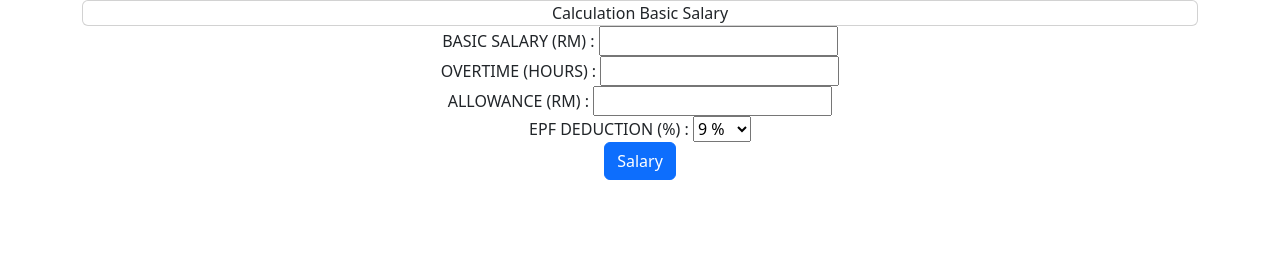
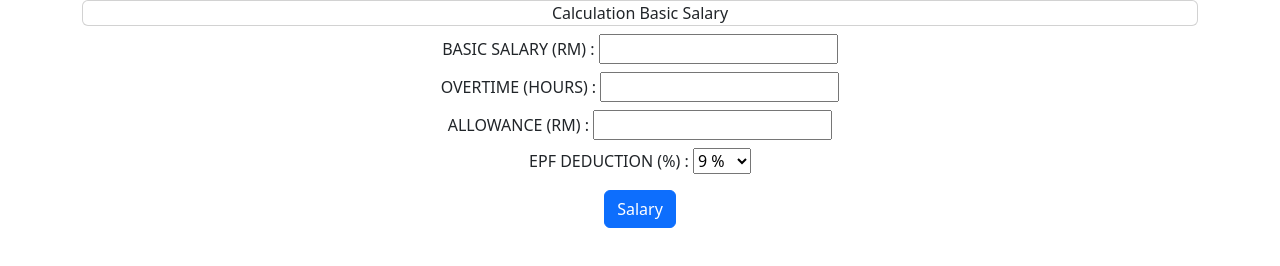
Before and after one commit to haikal036/money, a plain HTML site: page html/calculate.html in a window 1280 px wide. Drawn offline with nearby package versions, Linux system fonts and the light colour scheme.

Commit message:
Update calculate.html

```diff
--- a/html/calculate.html
+++ b/html/calculate.html
@@ -9,22 +9,22 @@
             <div class="list-group list-group-flush">
                 <div class="card">Calculation Basic Salary</div>
                     <div class="card-body">
-                        <div class="col">
+                        <div class="col mt-2 mb-2">
                             <label for="basic_salary"> BASIC SALARY (RM) :</label>
                             <input type="text" id="basic_salary" name="basic" required>
                         </div>
 
-                        <div class="col">
+                        <div class="col mt-2 mb-2">
                             <label for="overtime"> OVERTIME (HOURS) :</label>
                             <input type="text" id="overtime" name="ot" required>
                         </div>
 
-                        <div class="col">
+                        <div class="col mt-2 mb-2">
                             <label for="allowance"> ALLOWANCE (RM) :</label>
                             <input type="text" id="allowance" name="allowance" required>
                         </div>
 
-                        <div class="col">
+                        <div class="col mt-2 mb-2">
                             <label for="epf_deduction"> EPF DEDUCTION (%) :</label>
                             <select name="epf" id="epf_deduction">
                                 <option value="9">9 %</option>
@@ -33,13 +33,13 @@
                         </div>
                     </div>
 
-                    <div class="col">
+                    <div class="col mt-2 mb-2">
                         <button type="button" class="btn btn-primary" data-bs-toggle="modal" data-bs-target="#calculate">
                         Salary
                         </button>
                     </div>
 
-                    <div class="col modal" id="calculate">
+                    <div class="col mt-2 mb-2 modal" id="calculate">
                         <div class="modal-dialog">
                             <div class="modal-content">
                                 <div class="modal-header">
```
